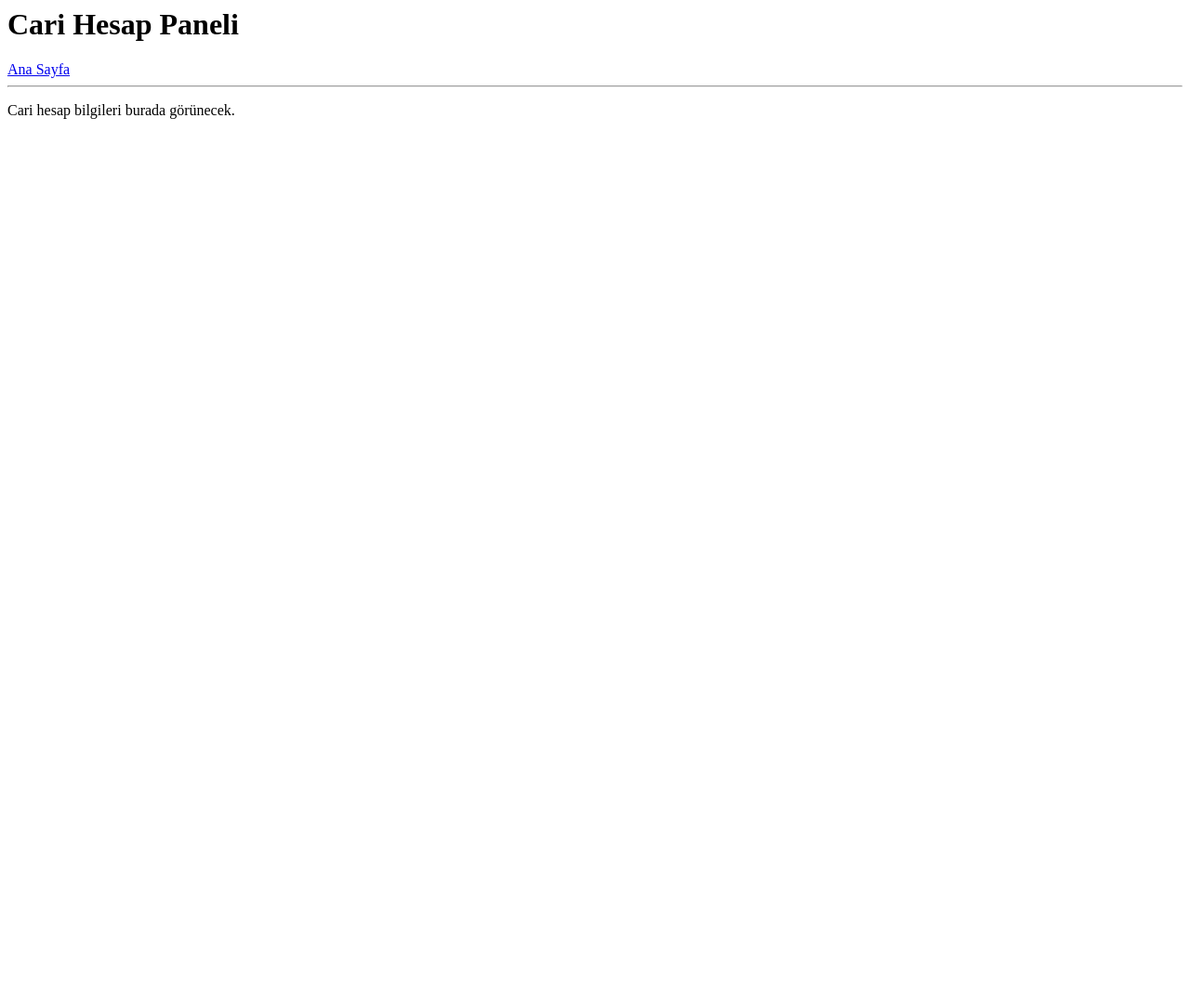
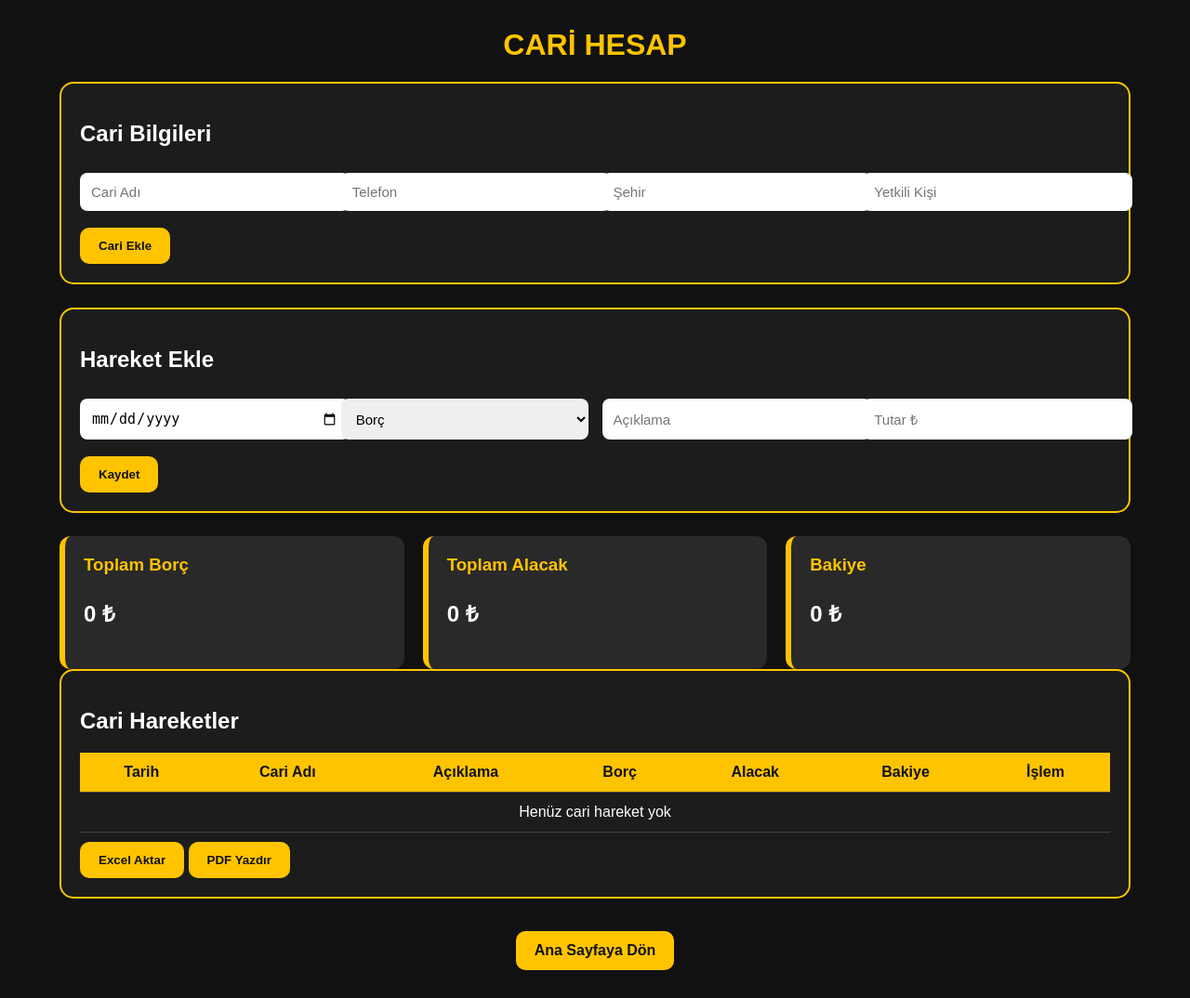
Before and after one commit to alicandvc38-netizen/vizyon-stok, a Flask app: page /cari in a window 1280 px wide. Shown: the whole page at 93% size. Before the commit the page ends 128 px from the top, so only its background shows below. Run offline with Flask 3, Linux system fonts and the light colour scheme; the visitor is signed in with stand-in values (Sample User, id 1).

Commit message:
Update cari.html

```diff
--- a/templates/cari.html
+++ b/templates/cari.html
@@ -1,7 +1,201 @@
-<h1>Cari Hesap Paneli</h1>
+<!DOCTYPE html>
+<html lang="tr">
+<head>
+    <meta charset="UTF-8">
+    <title>Cari Hesap - Vizyon Stok</title>
+    <style>
+        body {
+            margin: 0;
+            font-family: Arial, sans-serif;
+            background: #111;
+            color: white;
+        }
 
-<a href="/">Ana Sayfa</a>
+        .container {
+            width: 90%;
+            margin: 30px auto;
+        }
 
-<hr>
+        h1 {
+            text-align: center;
+            color: #ffc400;
+        }
 
-<p>Cari hesap bilgileri burada görünecek.</p>
+        .card {
+            background: #1c1c1c;
+            border: 2px solid #ffc400;
+            border-radius: 15px;
+            padding: 20px;
+            margin-bottom: 25px;
+        }
+
+        input, select {
+            width: 100%;
+            padding: 12px;
+            margin: 8px 0;
+            border-radius: 8px;
+            border: none;
+            font-size: 15px;
+        }
+
+        button, .btn {
+            background: #ffc400;
+            color: #111;
+            padding: 12px 20px;
+            border: none;
+            border-radius: 10px;
+            font-weight: bold;
+            cursor: pointer;
+            text-decoration: none;
+            display: inline-block;
+            margin-top: 10px;
+        }
+
+        button:hover, .btn:hover {
+            background: #e0aa00;
+        }
+
+        .grid {
+            display: grid;
+            grid-template-columns: repeat(4, 1fr);
+            gap: 15px;
+        }
+
+        .summary {
+            display: grid;
+            grid-template-columns: repeat(3, 1fr);
+            gap: 20px;
+        }
+
+        .summary-box {
+            background: #292929;
+            border-left: 6px solid #ffc400;
+            padding: 20px;
+            border-radius: 12px;
+        }
+
+        .summary-box h3 {
+            color: #ffc400;
+            margin: 0;
+        }
+
+        .summary-box p {
+            font-size: 24px;
+            font-weight: bold;
+        }
+
+        table {
+            width: 100%;
+            border-collapse: collapse;
+            background: #1c1c1c;
+        }
+
+        th, td {
+            padding: 12px;
+            border-bottom: 1px solid #444;
+            text-align: center;
+        }
+
+        th {
+            background: #ffc400;
+            color: #111;
+        }
+
+        .back {
+            text-align: center;
+            margin-top: 25px;
+        }
+
+        @media(max-width: 900px) {
+            .grid, .summary {
+                grid-template-columns: 1fr;
+            }
+        }
+    </style>
+</head>
+<body>
+
+<div class="container">
+
+    <h1>CARİ HESAP</h1>
+
+    <div class="card">
+        <h2>Cari Bilgileri</h2>
+        <form>
+            <div class="grid">
+                <input type="text" placeholder="Cari Adı">
+                <input type="text" placeholder="Telefon">
+                <input type="text" placeholder="Şehir">
+                <input type="text" placeholder="Yetkili Kişi">
+            </div>
+            <button type="button">Cari Ekle</button>
+        </form>
+    </div>
+
+    <div class="card">
+        <h2>Hareket Ekle</h2>
+        <form>
+            <div class="grid">
+                <input type="date">
+                <select>
+                    <option>Borç</option>
+                    <option>Alacak</option>
+                </select>
+                <input type="text" placeholder="Açıklama">
+                <input type="number" placeholder="Tutar ₺">
+            </div>
+            <button type="button">Kaydet</button>
+        </form>
+    </div>
+
+    <div class="summary">
+        <div class="summary-box">
+            <h3>Toplam Borç</h3>
+            <p>0 ₺</p>
+        </div>
+
+        <div class="summary-box">
+            <h3>Toplam Alacak</h3>
+            <p>0 ₺</p>
+        </div>
+
+        <div class="summary-box">
+            <h3>Bakiye</h3>
+            <p>0 ₺</p>
+        </div>
+    </div>
+
+    <div class="card">
+        <h2>Cari Hareketler</h2>
+
+        <table>
+            <thead>
+                <tr>
+                    <th>Tarih</th>
+                    <th>Cari Adı</th>
+                    <th>Açıklama</th>
+                    <th>Borç</th>
+                    <th>Alacak</th>
+                    <th>Bakiye</th>
+                    <th>İşlem</th>
+                </tr>
+            </thead>
+            <tbody>
+                <tr>
+                    <td colspan="7">Henüz cari hareket yok</td>
+                </tr>
+            </tbody>
+        </table>
+
+        <button type="button">Excel Aktar</button>
+        <button type="button">PDF Yazdır</button>
+    </div>
+
+    <div class="back">
+        <a href="/" class="btn">Ana Sayfaya Dön</a>
+    </div>
+
+</div>
+
+</body>
+</html>
```
